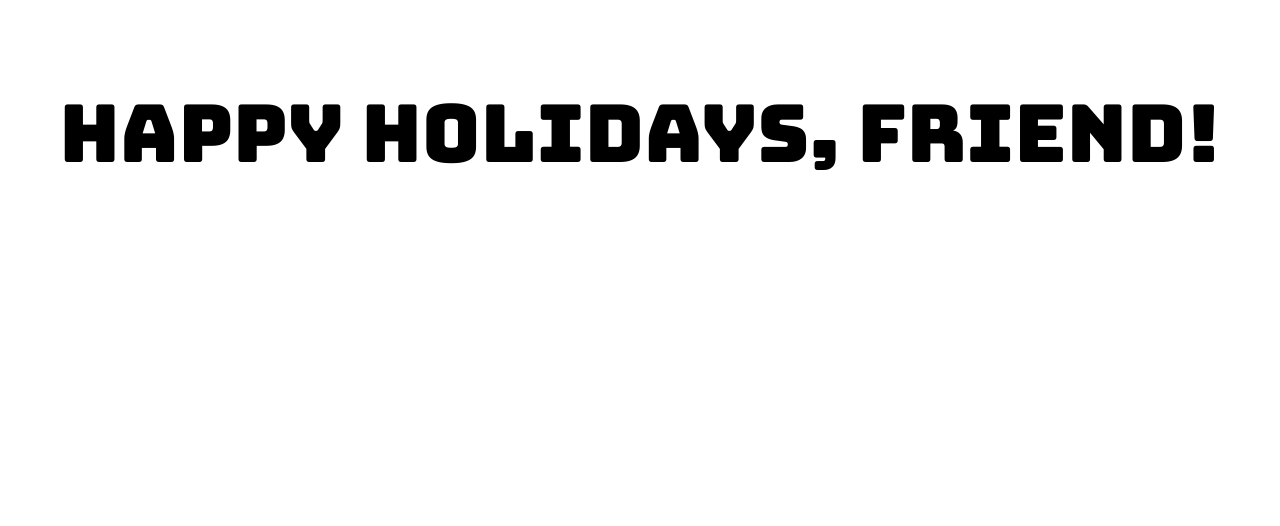
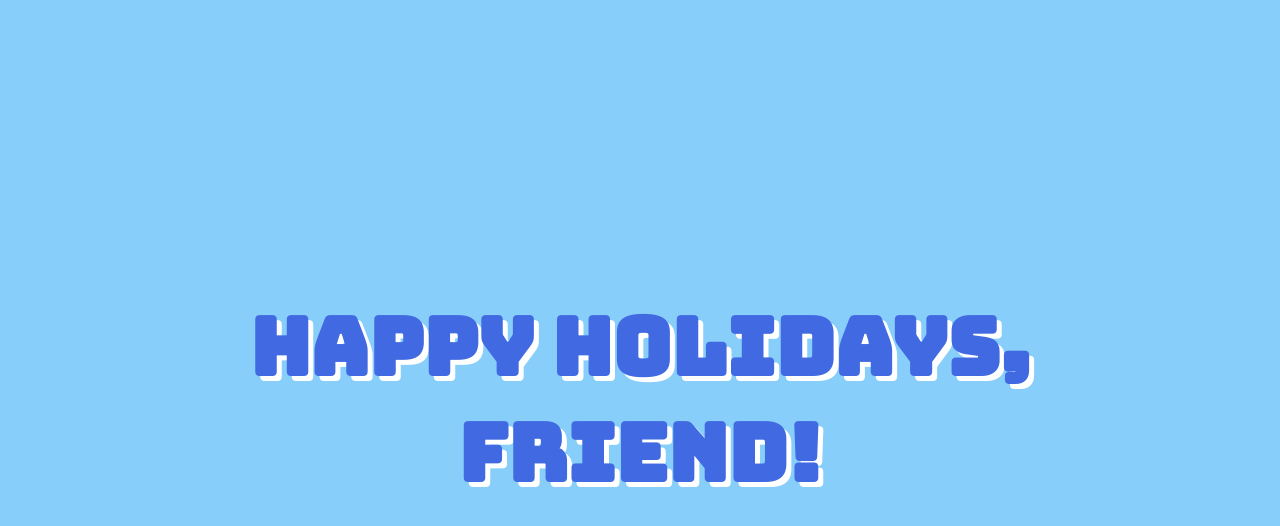
Before and after one commit to Shahzzoda/seasonal-sites, a React (Create React App) app: page / in a window 1280 px wide. Shown: the top 526 px of the page. Built offline with nearby package versions, Linux system fonts and the light colour scheme.

Commit message:
first page iteration 1 complete

```diff
--- a/package.json
+++ b/package.json
@@ -4,6 +4,7 @@
   "private": true,
   "dependencies": {
     "react": "^17.0.1",
+    "react-confetti": "^6.0.0",
     "react-dom": "^17.0.1",
     "react-scripts": "4.0.1",
     "web-vitals": "^0.2.4"
--- a/src/App.css
+++ b/src/App.css
@@ -1,5 +1,17 @@
-p {
+.first {
+  display: flex;
+  height: 100vh;
+  align-items: center;
+  background: lightskyblue;
+}
+
+h1 {
   font-family: 'Bungee', cursive;
   font-size: 5em;
   text-align: center;
+  vertical-align: middle;
+  padding: 0 2em 0 2em;
+  width: 100vw;
+  color: royalblue;
+  text-shadow: 5px 5px white;
 }
--- a/src/App.js
+++ b/src/App.js
@@ -1,14 +1,9 @@
-import logo from './logo.svg';
 import './App.css';
 
 function App() {
   return (
-    <div className="App">
-      <header className="App-header">
-        <p>
-          Happy Holidays, Friend!
-        </p>
-      </header>
+    <div className="first">
+      <h1>Happy Holidays, Friend!</h1>
     </div>
   );
 }
--- a/src/index.js
+++ b/src/index.js
@@ -3,9 +3,19 @@ import ReactDOM from 'react-dom';
 import './index.css';
 import App from './App';
 import reportWebVitals from './reportWebVitals';
+import Confetti from 'react-confetti'
 
 ReactDOM.render(
   <React.StrictMode>
+    <Confetti
+      recycle={false}
+      friction={1}
+      gravity={0.25}
+      numberOfPieces={500}
+      wind={0}
+      tweenDuration={100}
+      colors={['#87eafa', '#9987fa', '#ffffff', '#002798']}
+    />
     <App />
   </React.StrictMode>,
   document.getElementById('root')
```
Also changed, not shown: 2 other files (tests, documents, lock files or other folders).
